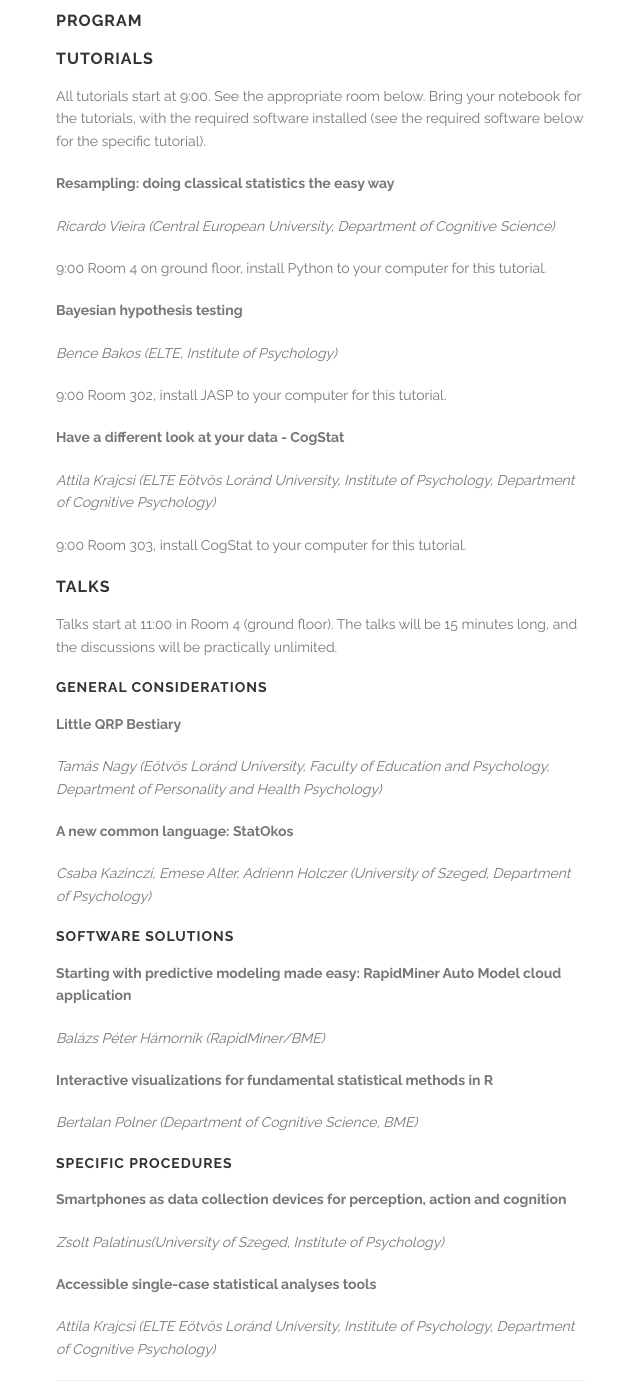
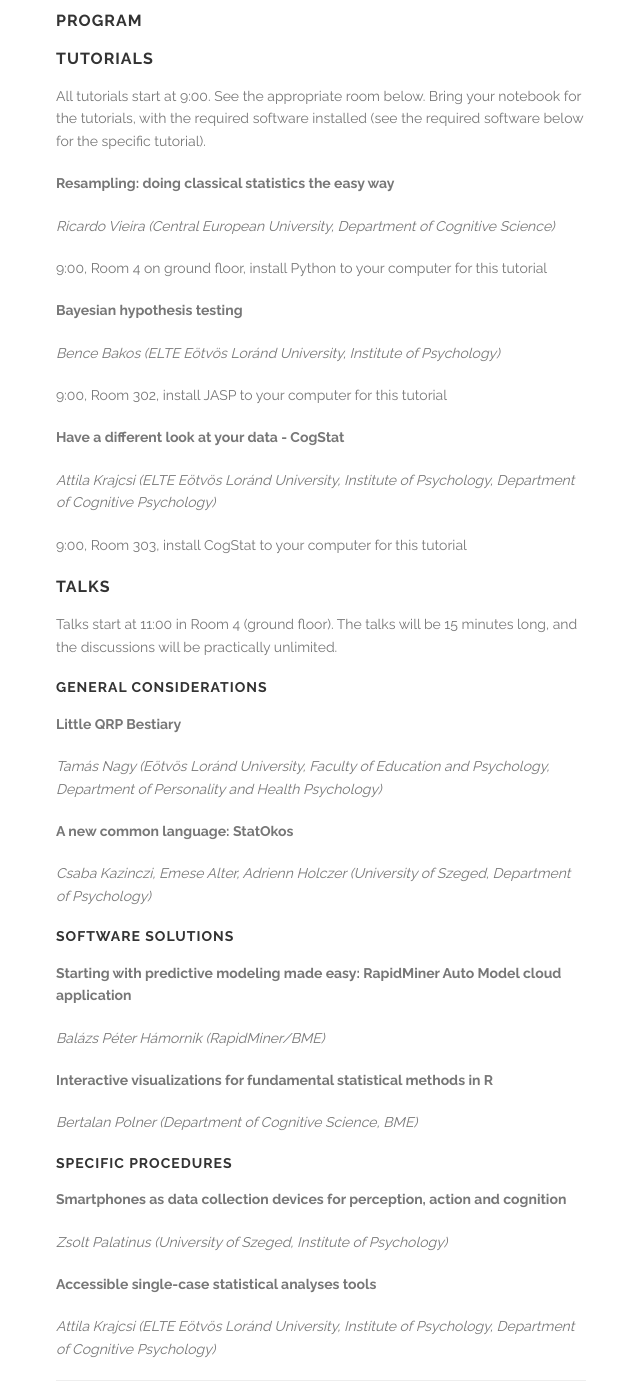
Before and after one commit to cogstat/cogstat_website, a Jekyll site: the page built from best_practices_symposium/program.md, in a window 1280 px wide and 1400 px high, scrolled down 253 px. Shown: the whole window, without its empty margins (39-679 px from the left). Built offline with Jekyll 4.4.1, drawn with Linux system fonts in a browser that asks for light colours; some of the changed text lies outside the part shown.

Commit message:
symp: add program

```diff
--- a/best_practices_symposium/program.md
+++ b/best_practices_symposium/program.md
@@ -20,19 +20,19 @@
 
 _Ricardo Vieira (Central European University, Department of Cognitive Science)_
 
-9:00 Room 4 on ground floor, install Python to your computer for this tutorial.
+9:00, Room 4 on ground floor, install Python to your computer for this tutorial
 
 __Bayesian hypothesis testing__
 
-_Bence Bakos (ELTE, Institute of Psychology)_
+_Bence Bakos (ELTE Eötvös Loránd University, Institute of Psychology)_
 
-9:00 Room 302, install JASP to your computer for this tutorial.
+9:00, Room 302, install JASP to your computer for this tutorial
 
 __Have a different look at your data - CogStat__
 
 _Attila Krajcsi (ELTE Eötvös Loránd University, Institute of Psychology, Department of Cognitive Psychology)_
 
-9:00 Room 303, install CogStat to your computer for this tutorial.
+9:00, Room 303, install CogStat to your computer for this tutorial
 
 ### Talks
 
@@ -62,7 +62,7 @@
 
 __Smartphones as data collection devices for perception, action and cognition__
 
-_Zsolt Palatinus(University of Szeged, Institute of Psychology)_
+_Zsolt Palatinus (University of Szeged, Institute of Psychology)_
 
 __Accessible single-case statistical analyses tools__
 
@@ -88,7 +88,7 @@
 
 __Bayesian hypothesis testing__
 
-_Bence Bakos (ELTE, Institute of Psychology_
+_Bence Bakos (ELTE Eötvös Loránd University, Institute of Psychology)_
 
 (Install JASP to your computer for this tutorial.)
 
@@ -110,7 +110,7 @@
 
 __A new common language: StatOkos__
 
-_Csaba Kazinczi, Emese Alter, Adrienn Holczer (University of Szeged, Department of Psychology)
+_Csaba Kazinczi, Emese Alter, Adrienn Holczer (University of Szeged, Department of Psychology)_
 
 As young scholars, we all have faced the challenges of onducting and publishing our research. Acquiring the skills in experimental design, statistics, programming, creating charts and tables is a steep hill to climb. To acquire knowledge, we attended classes, read books or articles and gained some practical experience. Although, there is an agreement about what is the easiest way to open a spreadsheet program, can we say the same about different statistical procedures or editing a chart in APA Style? In addition, different educational institutions teach the basics of research methodology in slightly different ways.
 
@@ -122,7 +122,7 @@
 
 __Starting with predictive modeling made easy: RapidMiner Auto Model cloud application__
 
-_Balázs Péter Hámornik (RapidMiner / BME)_
+_Balázs Péter Hámornik (RapidMiner/BME)_
 
 Practitioners have their focus on their field’s problems to solve rather than the data science method to use and configure. Starting with predictive modelling is often hard and the value is uncertain that the choice of a predictive model and its predictions would deliver. Facing a steep learning curve in data science, domain experts (e.g. business analysts, researchers, students) can have a hard time matching the question with the right modelling method, implement it, and use the results for solving the problem.
 
```
